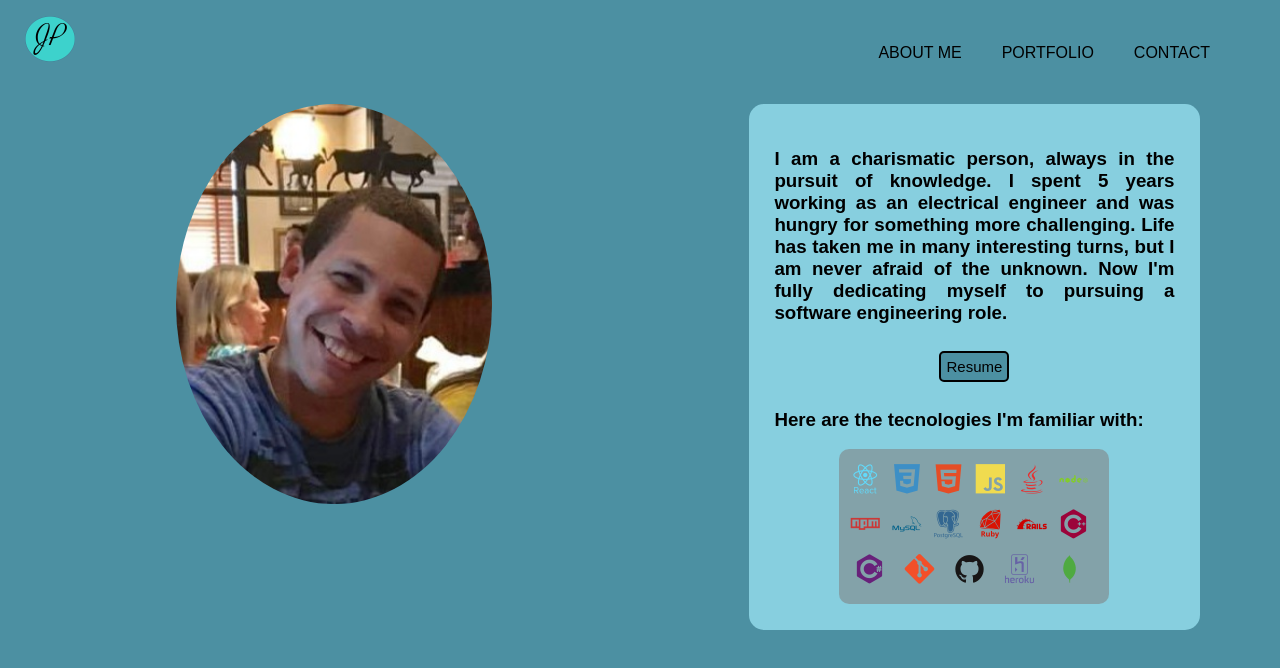
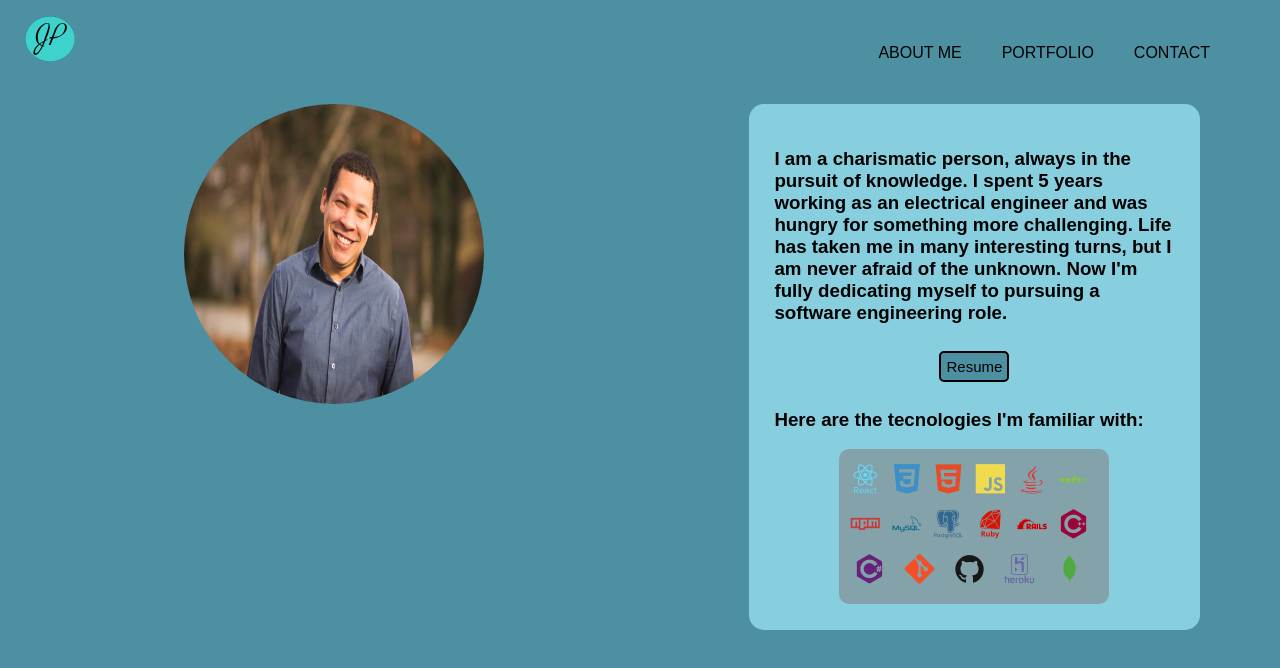
Before and after one commit to jpacheco008/portfolio, a React (Create React App) app in the folder client/: page /about-me in a window 1280 px wide. Shown: the top 668 px of the page. Built offline with nearby package versions, Linux system fonts and the light colour scheme; a web font is replaced by a local one.

Commit message:
photo edits

```diff
--- a/client/src/styles/AboutMe.css
+++ b/client/src/styles/AboutMe.css
@@ -7,14 +7,14 @@
 .photo{
   border-radius: 50%;
   margin: 0 auto;
-  height: 400px;
+  width: 300px;
+  height: 300px;
 }
 .about-me-info{
   width: 400px;
   margin: auto 80px;
   padding: 2vw;
   font-family: "Hammersmith One", sans-serif;
-  text-align: justify;
   background-color: #87CFDF;
   border-radius: 15px;
 }
@@ -60,6 +60,7 @@
   }
   .photo{
     height: 200px;
+    width: 250px;
   }
   .about-me-info{
     width: 250px;
```
Also changed, not shown: client/src/assets/Me.jpg.
